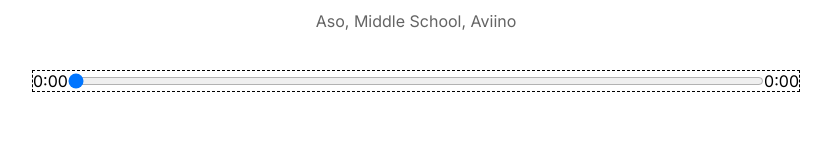
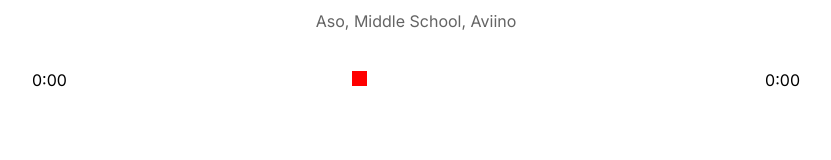
Before and after one commit to judeclark19/turntable, a React (Create React App) app: page / in a window 1280 px wide. Shown: the part 490-650 px from the top of the page, without its empty margins (224-1055 px from the left). Built offline with nearby package versions, Linux system fonts and the light colour scheme.

Commit message:
take 2: stripped styles off of range input

```diff
--- a/src/components/Player.jsx
+++ b/src/components/Player.jsx
@@ -82,8 +82,7 @@ function Player({
       <div className="time-control">
         <p>{formatTime(songInfo.currentTime)}</p>
 
-        {/* <div className="track"> */}
-        {/* <div className="animate-track"> */}
+        <div className="track">
           <input
             type="range"
             onChange={dragHandler}
@@ -91,8 +90,8 @@ function Player({
             max={songInfo.duration ? songInfo.duration : 0}
             value={songInfo.currentTime}
           />
-        {/* </div> */}
-        {/* </div> */}
+          <div className="animate-track"></div>
+        </div>
 
         <p>{songInfo.duration ? formatTime(songInfo.duration) : "0:00"}</p>
       </div>
--- a/src/styles/_player.scss
+++ b/src/styles/_player.scss
@@ -8,13 +8,16 @@
 }
 
 .time-control {
-  border: 1px dashed black;
+  // border: 1px dashed black;
   width: 60%;
   display: flex;
   justify-content: space-between;
 
   input {
     width: 100%;
+    -webkit-appearance: none;
+    background: transparent;
+    cursor: pointer;
   }
   p {
     // padding: 1rem;
@@ -29,3 +32,14 @@
   align-items: center;
   padding: 1rem;
 }
+
+input[type="range"]:focus {
+  outline: none;
+}
+
+input[type="range"]::-webkit-slider-thumb {
+  -webkit-appearance: none;
+  height: 15px;
+  width: 15px;
+  background: red;
+}
```
Lines whose indentation alone changed are shown as unchanged.
